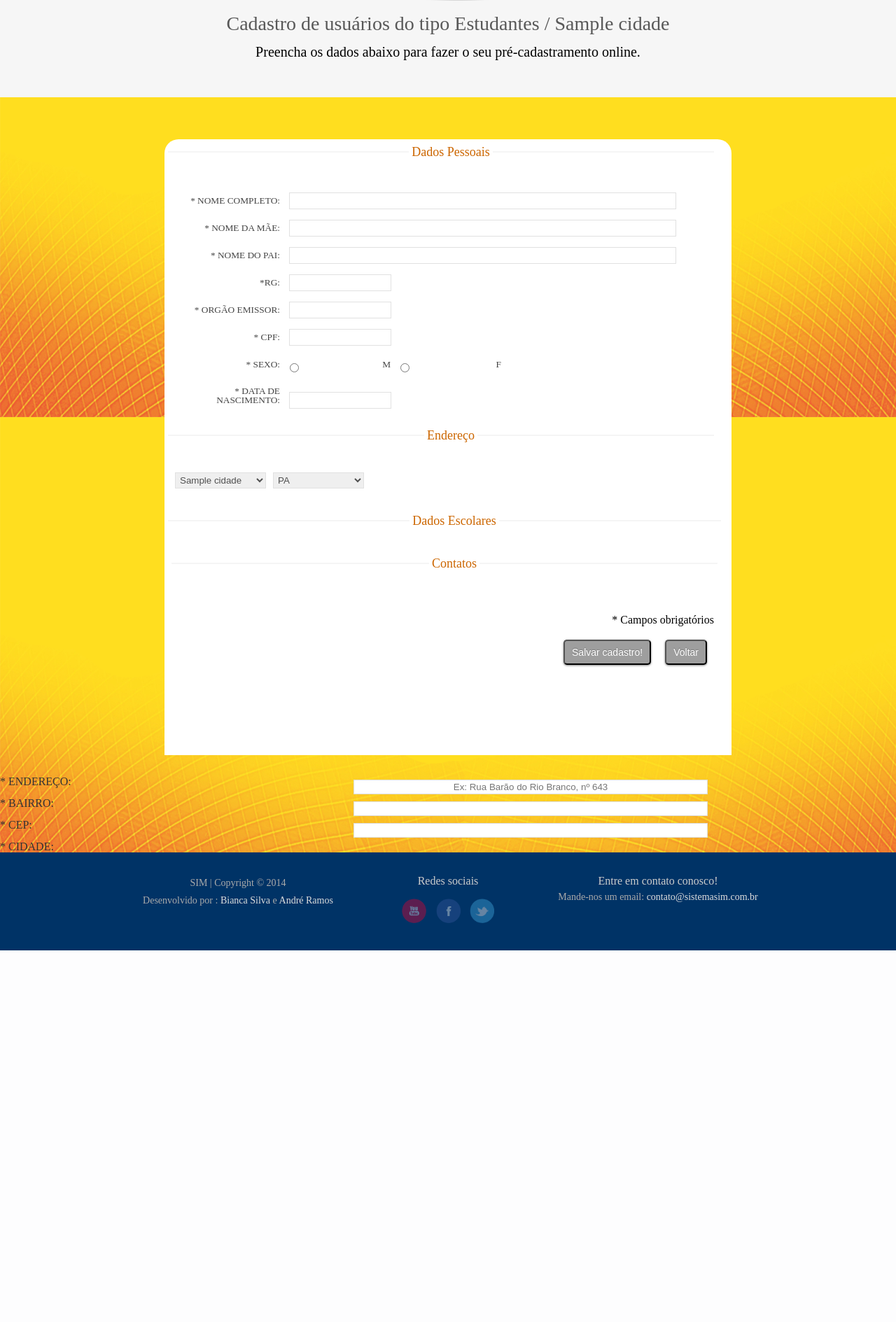
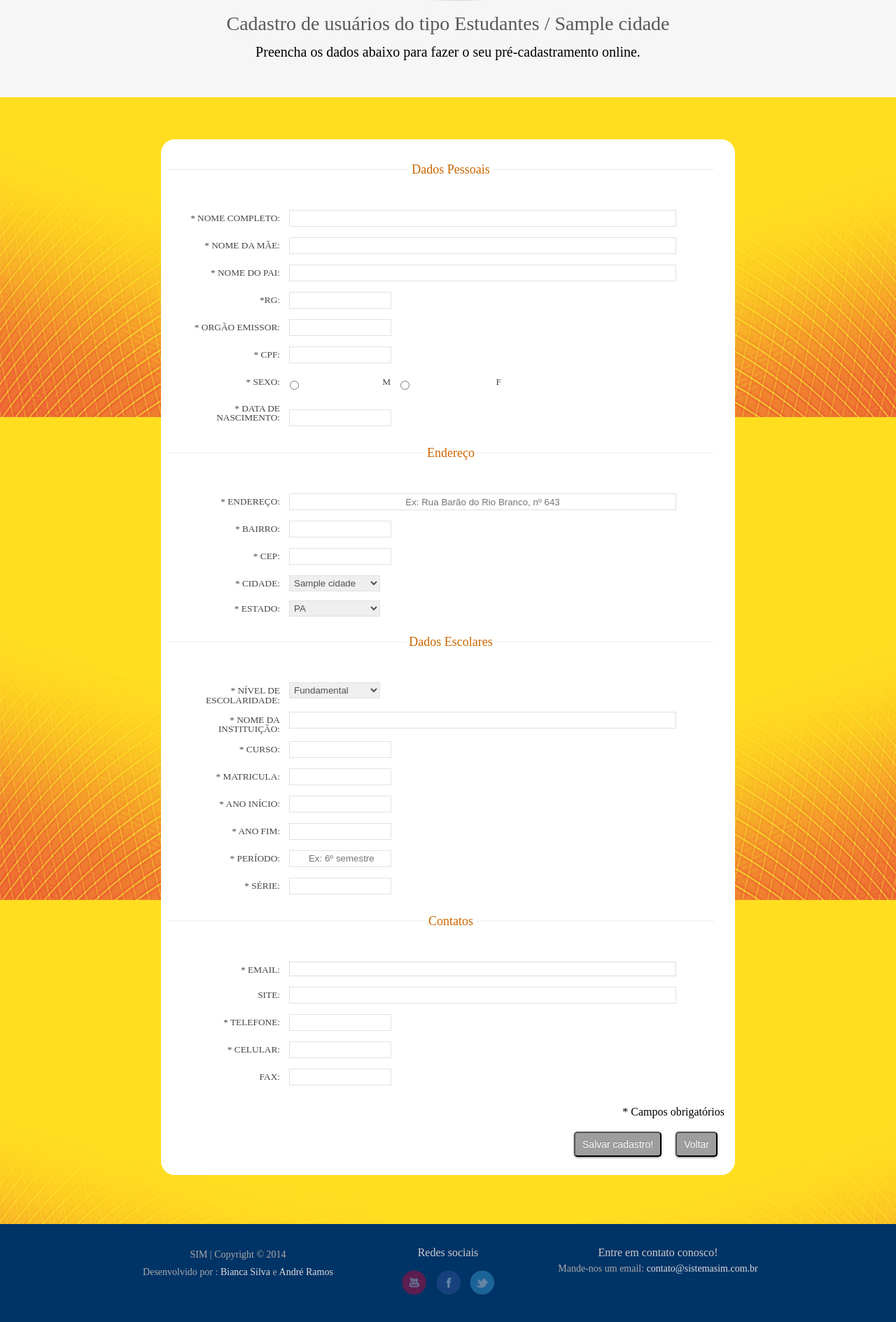
Before and after one commit to AndreRamos7/sim, a CakePHP app: template app/View/Estudantes/cadastrar.ctp in a window 1280 px wide. Shown: the part 784-2673 px from the top of the page at 70% size. Before the commit the page ends 2142 px from the top, so only its background shows below. Run offline with PHP 8.4 and a stand-in for CakePHP, Linux system fonts and the light colour scheme; the template is opened without the code that fills it: most values are stand-ins (such as "Sample title", 1, 10 or a date in 2020); some libraries are stand-ins or nearby versions; grey boxes are pictures that could not be loaded.

Commit message:
forms ajeitados

```diff
--- a/app/View/Comums/cadastrar.ctp
+++ b/app/View/Comums/cadastrar.ctp
@@ -22,7 +22,7 @@
 
     <div class="container">
 		<div class="sixteen columns form">
-     <div style= "overflow-y:auto; height:900px; margin-bottom: 30px; align: center; ">
+
       <form action="/comums/cadastrar/<?php echo $cidade;?>" id="ComumCadastrarForm" class="register" method="post" accept-charset="utf-8">
     <div style="display:none;"><input type="hidden" value="POST" name="_method"></div>
               <?php
@@ -127,4 +127,3 @@
 	</form>
      </div>
 		</div>
-	</div>
--- a/app/View/Empresas/cadastrar.ctp
+++ b/app/View/Empresas/cadastrar.ctp
@@ -20,7 +20,7 @@
 
 <div class="container">
 		<div class="sixteen columns form">
-     <div style= "overflow-y:auto; height:900px; margin-bottom: 30px; align: center; ">
+
       <form action="/Empresas/cadastrar/<?php echo $cidade;?>" id="EmpresaCadastrarForm" class="register" method="post" accept-charset="utf-8">
     <div style="display:none;"><input type="hidden" value="POST" name="_method"></div>
               <?php
@@ -111,5 +111,4 @@
 
 </form>
 </div>
-                </div>
 </div>
--- a/app/View/Estudantes/cadastrar.ctp
+++ b/app/View/Estudantes/cadastrar.ctp
@@ -20,7 +20,8 @@
 
 <div class="container">
 		<div class="sixteen columns form">
-     <div style= "overflow-y:auto; height:900px; margin-bottom: 30px; align: center; ">
+                    <div id="boxForm">
+
       <form action="/Estudantes/cadastrar/<?php echo $cidade;?>" id="EstudanteCadastrarForm" class="register" method="post" accept-charset="utf-8">
     <div style="display:none;"><input type="hidden" value="POST" name="_method"></div>
               <?php
@@ -63,9 +64,21 @@
 
     <fieldset class="row1">
                 <legend>Endereço</legend>
+                <p> <label>* Endereço: </label>
+                            <input name="data[Estudante][endereco]" placeholder="Ex: Rua Barão do Rio Branco, nº 643" id="EstudanteEndereco" maxlength="100" type="text" size="80" required class="long">
+                </p>
+                <p> <label>* Bairro: </label>
+                            <input name="data[Estudante][bairro]" id="EstudanteBairo" maxlength="50" type="text" size="30" required class="campos campopequeno">
+                </p>
+                <p> <label>* CEP: </label>
+                            <input name="data[Estudante][cep]" id="EstudanteCep" maxlength="20" type="text" required class="campos campopequeno cep">
+                </p>
+                <p> <label>* Cidade: </label>
                             <select name="data[Estudante][cidade]" id="EstudanteCidade" maxlength="20" class="campos campopequeno" >
                                 <option value="<?php echo $cidadeSPC;?>"> <?php echo $cidadeSPC;?> </option>
                             </select>
+                </p>
+                <p> <label>* Estado: </label>
                             <select name="data[Estudante][estado]" id="EstudanteEstado" maxlength="1"  class="campos campopequeno" >
                                 <option value="PA"> PA </option>
                             </select>
@@ -75,8 +88,67 @@
     <fieldset class="row1">
                     <legend>Dados Escolares</legend>
 
+                    <p><label>* Nível de Escolaridade: </label>
+                                    <select id="selectNivel"  class="campos campopequeno" name="data[Estudante][grau]">
+                                        <option value="1">Fundamental</option>
+                                        <option value="2">Médio</option>
+                                        <option value="3">Superior</option>
+                                    </select>
+
+                    </p>
+
+                    <p> <label>* Nome da Instituição: </label>
+                                    <input name="data[Estudante][nomeEscola]" id="EstudanteNomeEscola" maxlength="200" type="text" size="80" required  class="long">
+
+                    </p>
+
+                    <p> <label id="EstudanteCurso">* Curso: </label>
+                                    <input name="data[Estudante][curso]" id="EstudanteCurso" maxlength="50" type="text" size="30" required class="campos campopequeno desreq">
+
+                    </p>
+
+                    <p> <label id="EstudanteMatricula" >* Matricula: </label>
+                                    <input name="data[Estudante][matricula]" id="EstudanteMatricula" maxlength="20" type="text" required class="campos campopequeno desreq">
+
+                    </p>
+
+                    <p>  <label id="EstudanteDataIni">* Ano Início:</label>
+                                    <input name="data[Estudante][dataIni]" id="EstudanteDataIni" maxlength="4" type="text" size="20" required class="campos campopequeno desreq">
+                    </p>
+
+                    <p>
+                        <label id="EstudanteDataFim">* Ano Fim: </label>
+                                    <input name="data[Estudante][dataFim]" id="EstudanteDataFim" maxlength="4" type="text" required class="campos campopequeno desreq">
+
+                    </p>
+
+                    <p> <label id="EstudantePeriodo">* Período: </label>
+                                    <input name="data[Estudante][periodo]" id="EstudantePeriodo" placeholder=" Ex: 6º semestre" maxlength="50" type="text" size="20" required class="campos campopequeno desreq">
+
+                    </p>
+
+                    <p> <label for="EstudanteSerie" id="EstudanteSerie">* Série: </label>
+                                    <input name="data[Estudante][serie]" id="EstudanteSerie" maxlength="20" type="text" required class="campos campopequeno desreq">
+                    </p>
+                    </fieldset>
+
             <fieldset class="row1">
                 <legend>Contatos</legend>
+                <p> <label for="ComumEmail">* Email: </label>
+                            <input name="data[Estudante][email]" id="ComumEmail" maxlength="100" type="email" size="80" required class="long">
+                </p>
+                <p> <label> Site: </label>
+                            <input name="data[Estudante][site]" id="EstudanteSite" maxlength="100" type="text" size="80" class="long">
+                </p>
+                <p> <label>* Telefone: </label>
+                            <input name="data[Estudante][telefone]" id="EstudanteTelefone" maxlength="15" type="text" required class="campos  campopequeno telefone">
+                </p>
+                <p> <label>* Celular: </label>
+                            <input name="data[Estudante][celular]" id="EstudanteCelular" maxlength="15" type="text" class="campos campopequeno celular">
+                </p>
+                <p> <label> Fax: </label>
+                    <input name="data[Estudante][fax]" id="EstudanteFax" maxlength="15" type="text" class="campos campopequeno fax">
+                </p>
             </fieldset>
 
 
@@ -90,15 +162,6 @@
 
 
     </form>
+                    </div>
 </div>
-                </div> </div>
-                <p> <label>* Endereço: </label>
-                            <input name="data[Estudante][endereco]" placeholder="Ex: Rua Barão do Rio Branco, nº 643" id="EstudanteEndereco" maxlength="100" type="text" size="80" required class="long">
-                </p>
-                <p> <label>* Bairro: </label>
-                            <input name="data[Estudante][bairro]" id="EstudanteBairo" maxlength="50" type="text" size="30" required class="campos campopequeno">
-                </p>
-                <p> <label>* CEP: </label>
-                            <input name="data[Estudante][cep]" id="EstudanteCep" maxlength="20" type="text" required class="campos campopequeno cep">
-                </p>
-                <p> <label>* Cidade: </label>
+                </div>
--- a/app/View/Gratuitos/cadastrar.ctp
+++ b/app/View/Gratuitos/cadastrar.ctp
@@ -20,7 +20,7 @@
 
 <div class="container heightauto">
 		<div class="sixteen columns form heightauto">
-     <div style= "overflow-y:auto; height:900px; margin-bottom: 30px; align: center; ">
+
       <form action="/Gratuitos/cadastrar/<?php echo $cidade;?>" id="GratuitoCadastrarForm" class="register heightauto" method="post" accept-charset="utf-8">
     <div style="display:none;"><input type="hidden" value="POST" name="_method"></div>
               <?php
@@ -105,4 +105,3 @@
     </form>
 </div>
                 </div>
-</div>
--- a/app/webroot/css/base.css
+++ b/app/webroot/css/base.css
@@ -1,15 +1,10 @@
 body {margin:0; padding: 0; font-family: "Open Sans", Arial, sans-serif;}
 body {background-image:url(../img/bg.png); background-attachment:fixed; color: #585858;}
-
-.heightauto{
-    height: auto;
-
-
-}
 
 /*
 * Paragraf
 */
+
 p {font-size: 80%; font-weight: 300; color: #333; line-height: 30px;}
 
 .textright {
@@ -205,7 +200,7 @@ a.green:hover {background: #36ae7e}
 /*
 * Footer
 */
-footer {width: 100%; height: 140px; float: left; margin: 20px; padding: 30px; background: #003366; margin-top: 10px;}
+footer {width: 100%; min-height: 140px; float: left; margin: 20px; padding: 30px; background: #003366; margin-top: 10px;}
 footer h5 {color: #ccc; margin-top: 10px; line-height: 10px; }
 footer p {color: #aaa; line-height: 15px; font-size: 14px; margin-bottom: 7px; margin-top: 10px;}
 footer a {color: #ddd; margin-top: 10px;}
@@ -406,6 +401,22 @@ form.register{
     margin-bottom: 40px;
 
 }
+
+#boxForm {
+    width:810px;
+    margin: 20px auto 0px auto;
+    height:1470px;
+    background-color:#fff;
+    padding:5px;
+    -moz-border-radius:20px;
+    -webkit-border-radius:20px;
+    margin-bottom: 70px;
+
+}
+
+
+
+
 form p{
     font-size: 10pt;
     clear:both;
```
